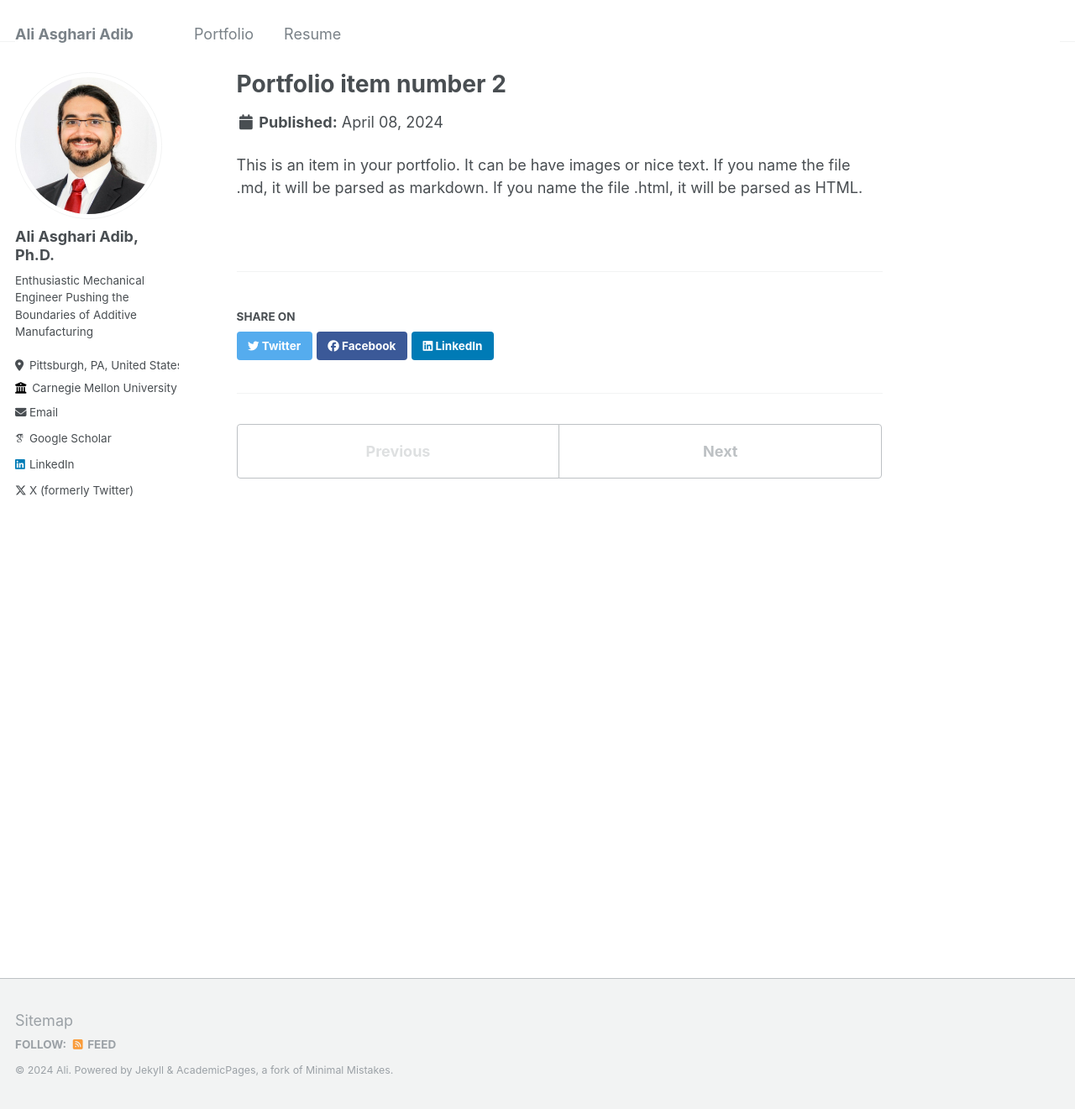
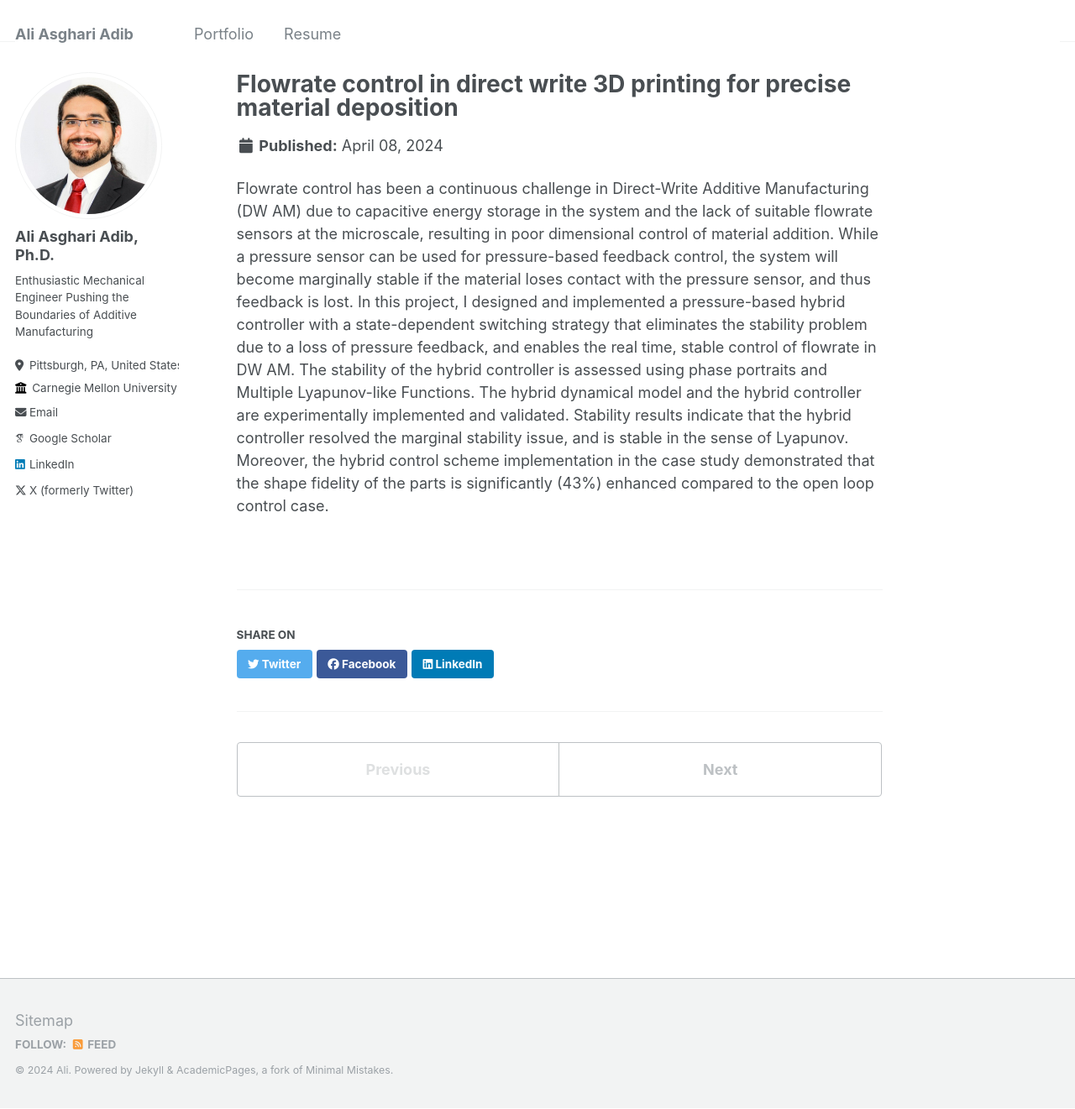
Before and after one commit to AliAAdib/aliaadib.github.io, a Jekyll site: the page built from _portfolio/portfolio-1.md, in a window 1280 px wide and 1321 px high. Shown: the whole window at 84% size. Built offline with Jekyll 4.4.1, drawn with Linux system fonts in a browser that asks for light colours; some web fonts are replaced.

Commit message:
Update portfolio-1.md

```diff
--- a/_portfolio/portfolio-1.md
+++ b/_portfolio/portfolio-1.md
@@ -1,7 +1,8 @@
 ---
-title: "Portfolio item number 2"
-excerpt: "Short description of portfolio item number 2 <br/><img src='/images/500x300.png'>"
+title: "Flowrate control in direct write 3D printing for precise material deposition"
+excerpt: "Regulate the flowrate in Direct-Write (DW) AM with pressure feedback for precise intracorporeal delivery of materials
+ <br/><img src='/images/control.png'>"
 collection: portfolio
 ---
 
-This is an item in your portfolio. It can be have images or nice text. If you name the file .md, it will be parsed as markdown. If you name the file .html, it will be parsed as HTML.
+Flowrate control has been a continuous challenge in Direct-Write Additive Manufacturing (DW AM) due to capacitive energy storage in the system and the lack of suitable flowrate sensors at the microscale, resulting in poor dimensional control of material addition. While a pressure sensor can be used for pressure-based feedback control, the system will become marginally stable if the material loses contact with the pressure sensor, and thus feedback is lost. In this project, I designed and implemented a pressure-based hybrid controller with a state-dependent switching strategy that eliminates the stability problem due to a loss of pressure feedback, and enables the real time, stable control of flowrate in DW AM. The stability of the hybrid controller is assessed using phase portraits and Multiple Lyapunov-like Functions. The hybrid dynamical model and the hybrid controller are experimentally implemented and validated. Stability results indicate that the hybrid controller resolved the marginal stability issue, and is stable in the sense of Lyapunov. Moreover, the hybrid control scheme implementation in the case study demonstrated that the shape fidelity of the parts is significantly (43%) enhanced compared to the open loop control case.
```
